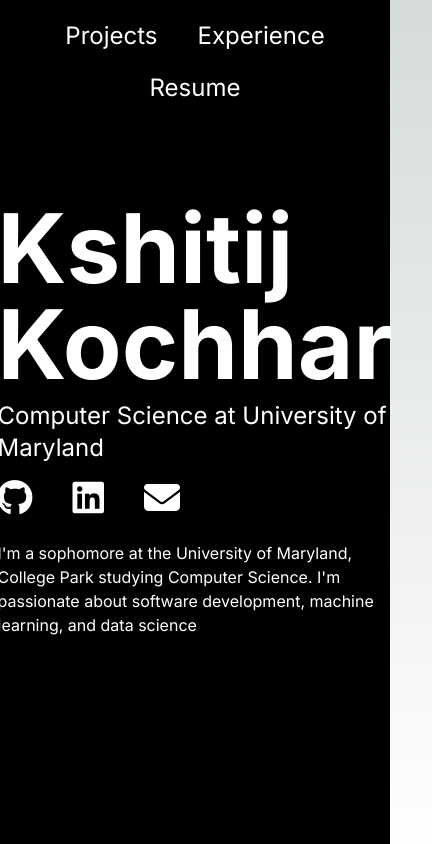
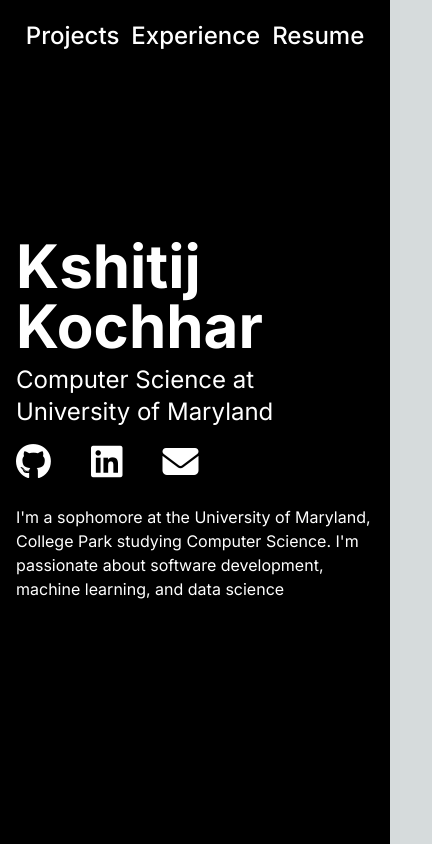
Before and after one commit to k-kochhar/portfolio, a Next.js app: page / in a window 390 px wide. Shown: the whole page, 432 px wide, since content can reach past the window. Built offline with nearby package versions, Linux system fonts and the light colour scheme.

Commit message:
Better view for mobile users

```diff
--- a/app/components/Header.js
+++ b/app/components/Header.js
@@ -11,8 +11,8 @@ const navigation = [
 
 export function Header() {
     return (
-        <header className="w-screen h-16 p-5">
-                <div className="flex flex-wrap gap-y-5 gap-x-10 items-center justify-center text-2xl">
+        <header className="w-screen h-16 py-5">
+                <div className="flex flex-wrap font-medium sm:gap-x-10 gap-x-3 items-center justify-center text-2xl">
                     {navigation.map((item) => {
                         return (
                             <Link key={item.name} href={item.href} passHref>
--- a/app/components/Hero.js
+++ b/app/components/Hero.js
@@ -13,8 +13,8 @@ export function Hero() {
 
             <div className="h-screen -mt-16 pb-25 py-2 flex flex-wrap-reverse items-center justify-center">
                 <div className=" ">
-                    <div className="p-10">
-                        <h1 className="font-bold text-white text-8xl">
+                    <div className="py-10 px-4">
+                        <h1 className="font-bold text-white text-6xl sm:text-8xl">
                             Kshitij Kochhar
                         </h1>
                         <h1 className="mt-2 text-white text-2xl">
```
